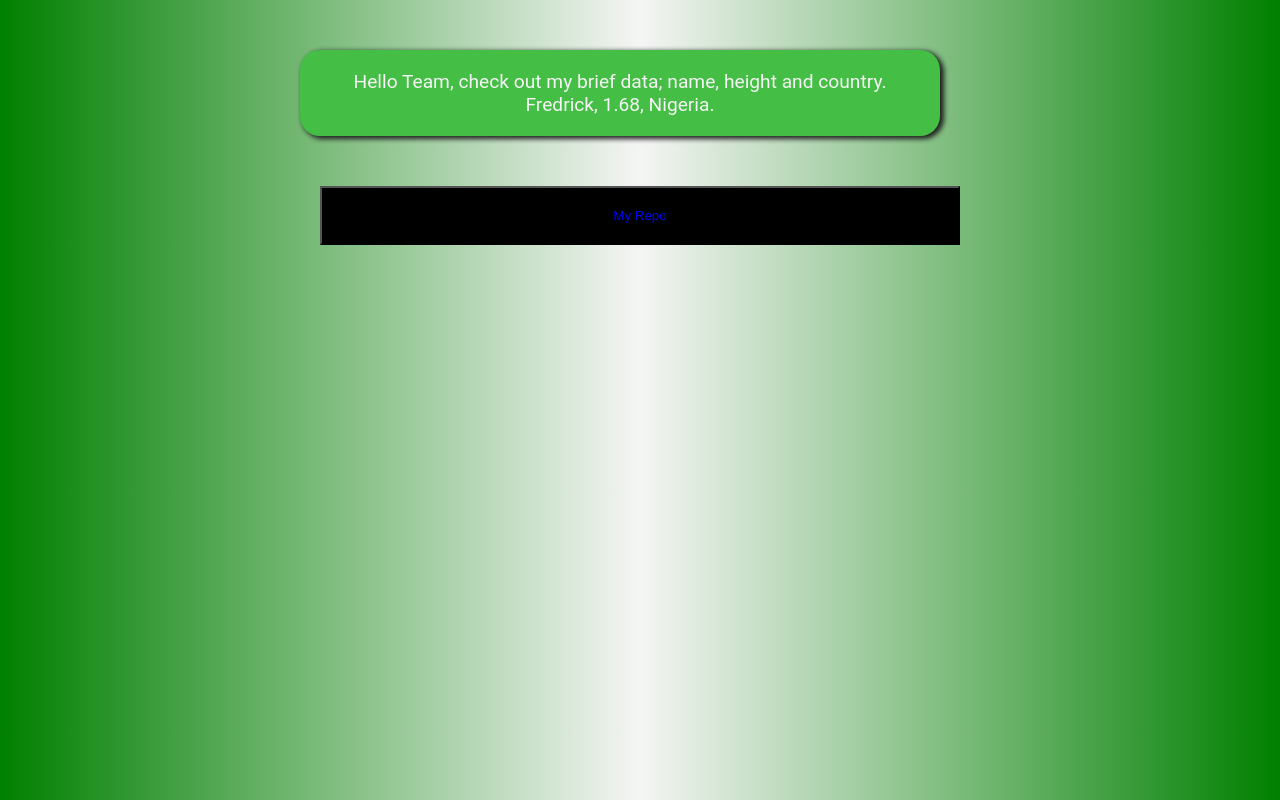
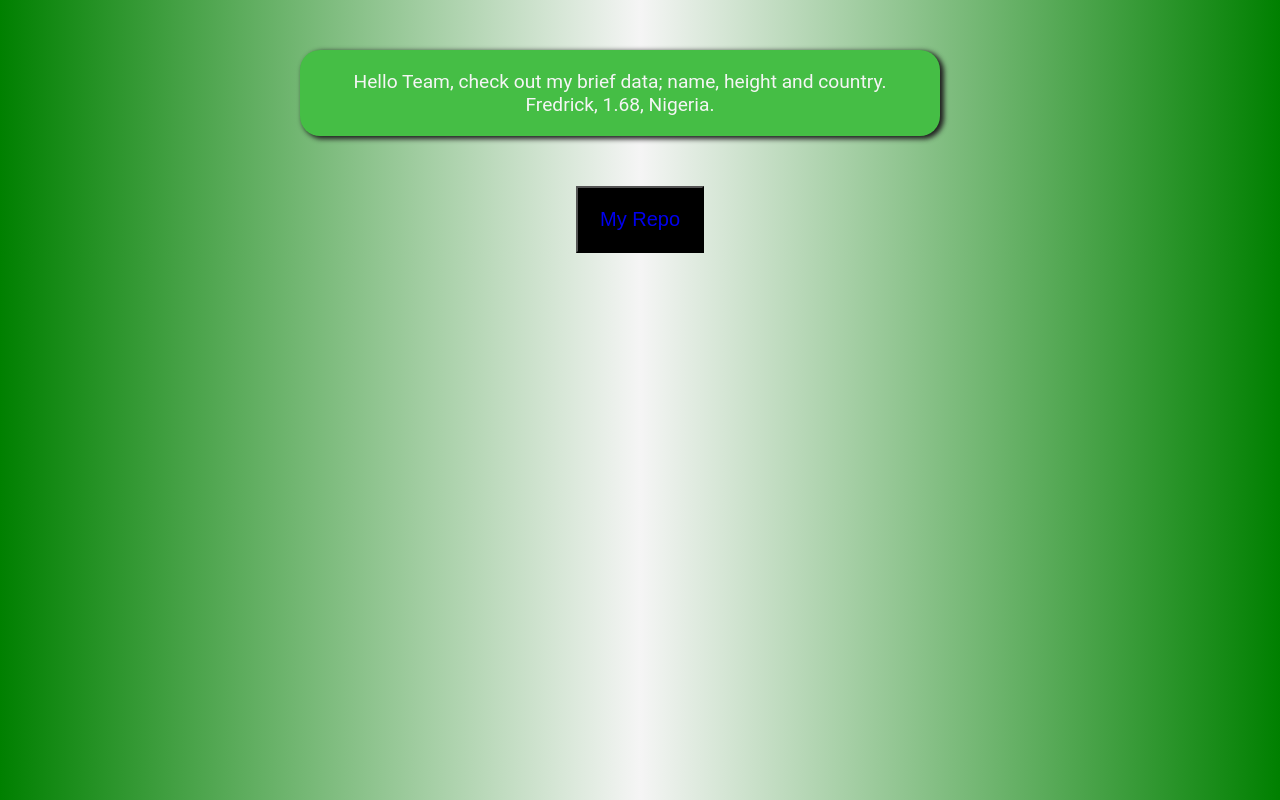
Before and after one commit to Anigbo/zurijstask, a plain HTML site: page index.html in a window 1280 px wide. Drawn offline with Linux system fonts and the light colour scheme.

Commit message:
Update style.css

```diff
--- a/style.css
+++ b/style.css
@@ -31,7 +31,8 @@ button {
     padding: 20px;
     background-color: black;
     color: whitesmoke;
-    width: 50%;
+    width: 10%;
+    font-size: 20px;
 }
 
 @media  (max-width: 600px) {
```
